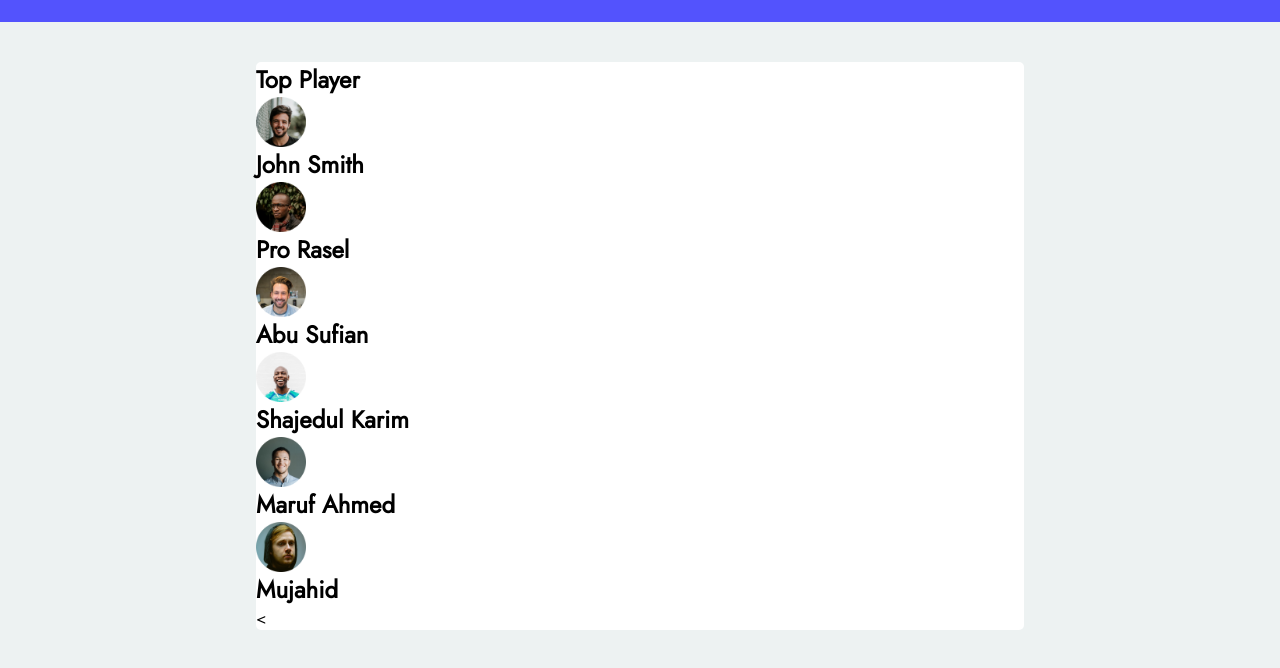
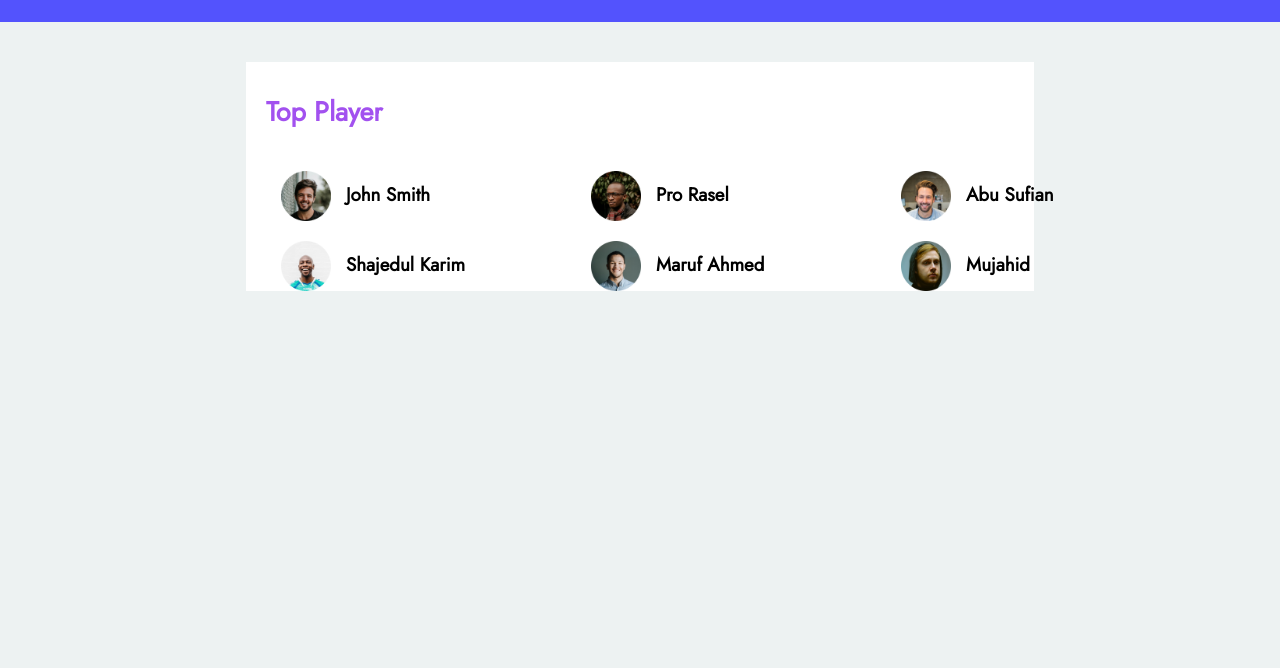
Before and after one commit to sojib38/Leader-Board, a plain HTML site: page index.html in a window 1280 px wide. Shown: the part 78-746 px from the top of the page. Drawn offline with Linux system fonts and the light colour scheme; a web font is replaced by a local one.

Commit message:
complite top-1

```diff
--- a/index.html
+++ b/index.html
@@ -58,40 +58,39 @@
 
                     <div class="player-1 pl-div">
                         <img src="images/players/player-1.png">
-                        <h1 class="pl-name">John Smith</h1>
+                        <h3 class="pl-name">John Smith</h3>
                     </div>
 
                     <div class="player-2 pl-div">
                         <img src="images/players/player-2.png">
 
-                        <h1 class="pl-name">Pro Rasel</h1>
+                        <h3 class="pl-name">Pro Rasel</h3>
                     </div>
                     <div class="player-3 pl-div">
                         <img src="images/players/player-3.png">
 
-                        <h1 class="pl-name">Abu Sufian</h1>
+                        <h3 class="pl-name">Abu Sufian</h3>
                     </div>
+
                     <div class="player-4 pl-div">
                         <img src="images/players/player-4.png">
 
-                        <h1 class="pl-name">Shajedul Karim</h1>
+                        <h3 class="pl-name">Shajedul Karim</h3>
                     </div>
+
                     <div class="player-5 pl-div">
                         <img src="images/players/player-5.png">
 
-                        <h1 class="pl-name">Maruf Ahmed</h1>
+                        <h3 class="pl-name">Maruf Ahmed</h3>
                     </div>
+
                     <div class="player-6 pl-div">
                         <img src="images/players/player-6.png">
 
-                        <h1 class="pl-name">Mujahid</h1>
-                    <</div>
+                        <h3 class="pl-name">Mujahid</h3>
+                    </div>
 
                 </div>
-
-            </div>
-
-            <div class="top-1">
 
             </div>
 
--- a/style.css
+++ b/style.css
@@ -73,16 +73,42 @@ body{
 .top-sec{
     width: 60%;
     margin: 40px auto;
+    padding-left: 20px;
     background-color: white;
-    border-radius: 5px;
 }
 
+.top-h1{
+    padding-top: 30px;
+    margin-bottom: 30px;
+    font-size: 27px;
+    color: rgb(162, 81, 239);
+}
+.player-container{
+    display: grid;
+    grid-template-columns: 300px 300px 300px;
+    gap: 10px;
+}
 
 .player-container img{
     height: 50px;
     width: 50px;
-    display: grid;
-    grid-template-columns: 100px 100px 100px;
+
+}
+
+
+.player-container h3{
+    display: inline-block;
+}
+
+
+.player-1,.player-2,.player-3,.player-4,.player-5,.player-6{
+    display: flex;
+
+}
+
+.player-1,.player-2,.player-3,.player-4,.player-5,.player-6, h3{
+    margin-top: 10px;
+    margin-left: 15px;
 }
 
 
```
